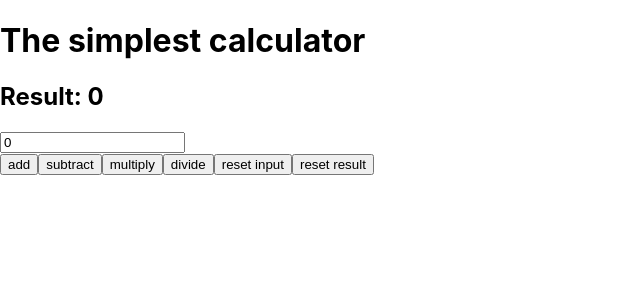
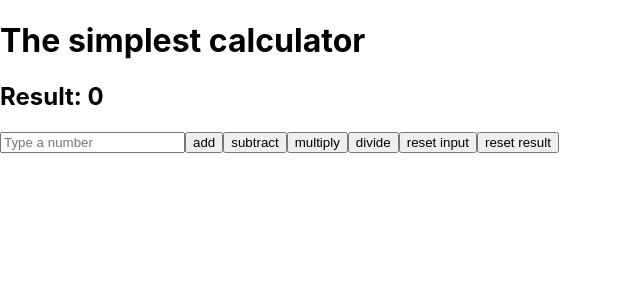
Before and after one commit to Berezovikov-A/react-basics-assessment, a React (Create React App) app: page / in a window 1280 px wide. Shown: the top 300 px of the page, without its empty margins (0-640 px from the left). Built offline with nearby package versions, Linux system fonts and the light colour scheme.

Commit message:
simplified with useRef instead of useState

```diff
--- a/src/App.jsx
+++ b/src/App.jsx
@@ -5,20 +5,20 @@ import React from "react";
 
 function App() {
 
-  const [input, setInput] = React.useState(0);
+  const inputRef = React.useRef(null);
 
   const reducer = (result, action) => {
     switch (action.type) {
       case 'add':
-        return Number(result) + Number(input);
+        return Number(result) + Number(inputRef.current.value);
       case 'subtract':
-        return Number(result) - Number(input);
+        return Number(result) - Number(inputRef.current.value);
       case 'multiply':
-        return Number(result) * Number(input);
+        return Number(result) * Number(inputRef.current.value);
       case 'divide':
-        return Number(result) / Number(input);
+        return Number(result) / Number(inputRef.current.value);
       case 'input':
-        setInput(0);
+        inputRef.current.value = null;
         return result;
       case 'result':
         return 0;
@@ -29,29 +29,24 @@ function App() {
 
   const [result, dispath] = React.useReducer(reducer, 0)
 
-  const handleChange = e => {
-    setInput(e.target.value);
-  };
-
-
   return (
     <>
-      <div>
-        <h1>The simplest calculator</h1>
-        <h2>Result: {result}</h2>
+      <h1>The simplest calculator</h1>
+      <h2>Result: {result}</h2>
+      <form onSubmit={(e) => e.preventDefault()}>
         <input
-          type="text"
-          value={input}
-          onChange={handleChange} />
-      </div>
-      <div>
+          pattern="[0-9]"
+          type="number"
+          ref={inputRef}
+          placeholder="Type a number"
+           />
         <button onClick={() => dispath({type: 'add'})}>add</button>
         <button onClick={() => dispath({type: 'subtract'})}>subtract</button>
         <button onClick={() => dispath({type: 'multiply'})}>multiply</button>
         <button onClick={() => dispath({type: 'divide'})}>divide</button>
         <button onClick={() => dispath({type: 'input'})}>reset input</button>
         <button onClick={() => dispath({type: 'result'})}>reset result</button>
-      </div>
+      </form>
     </>
   );
 
```
